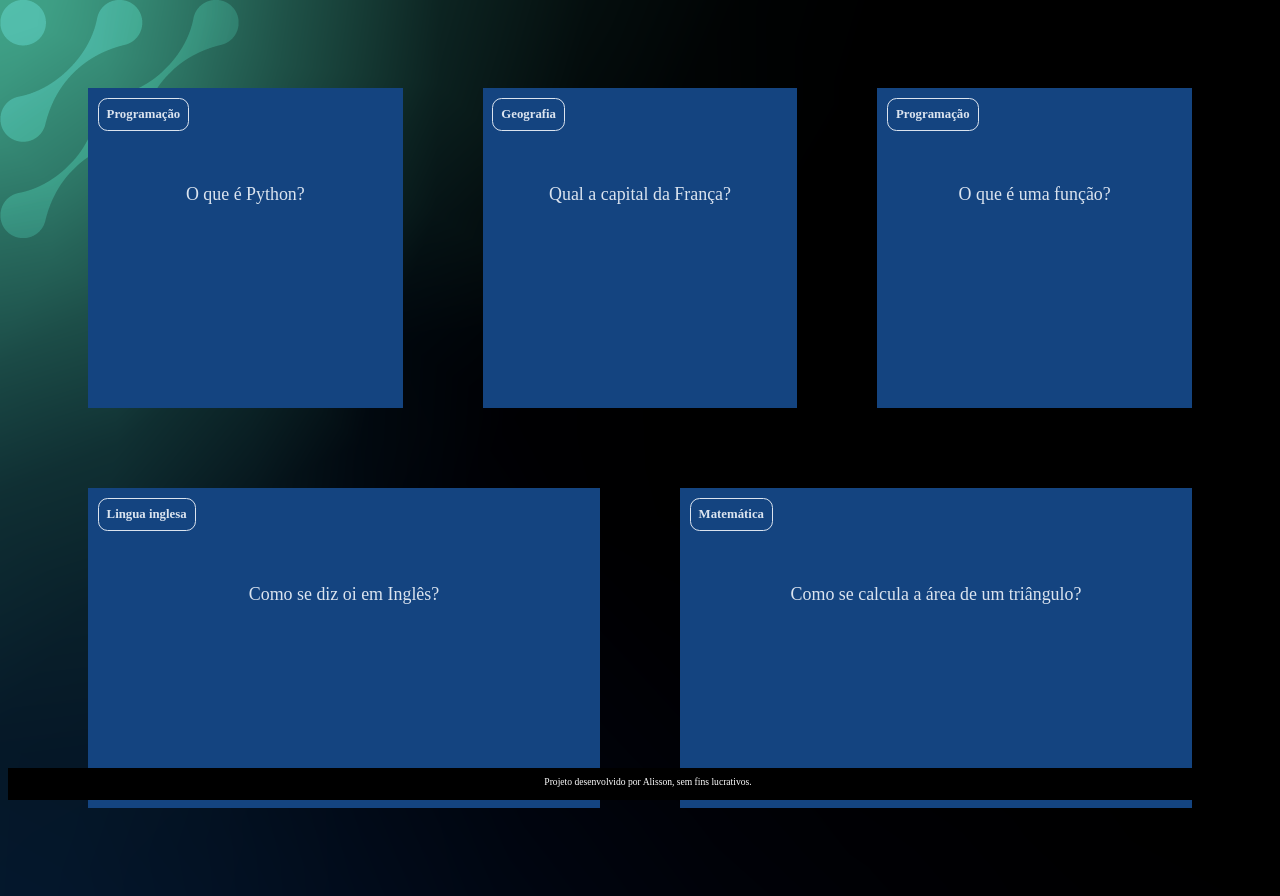
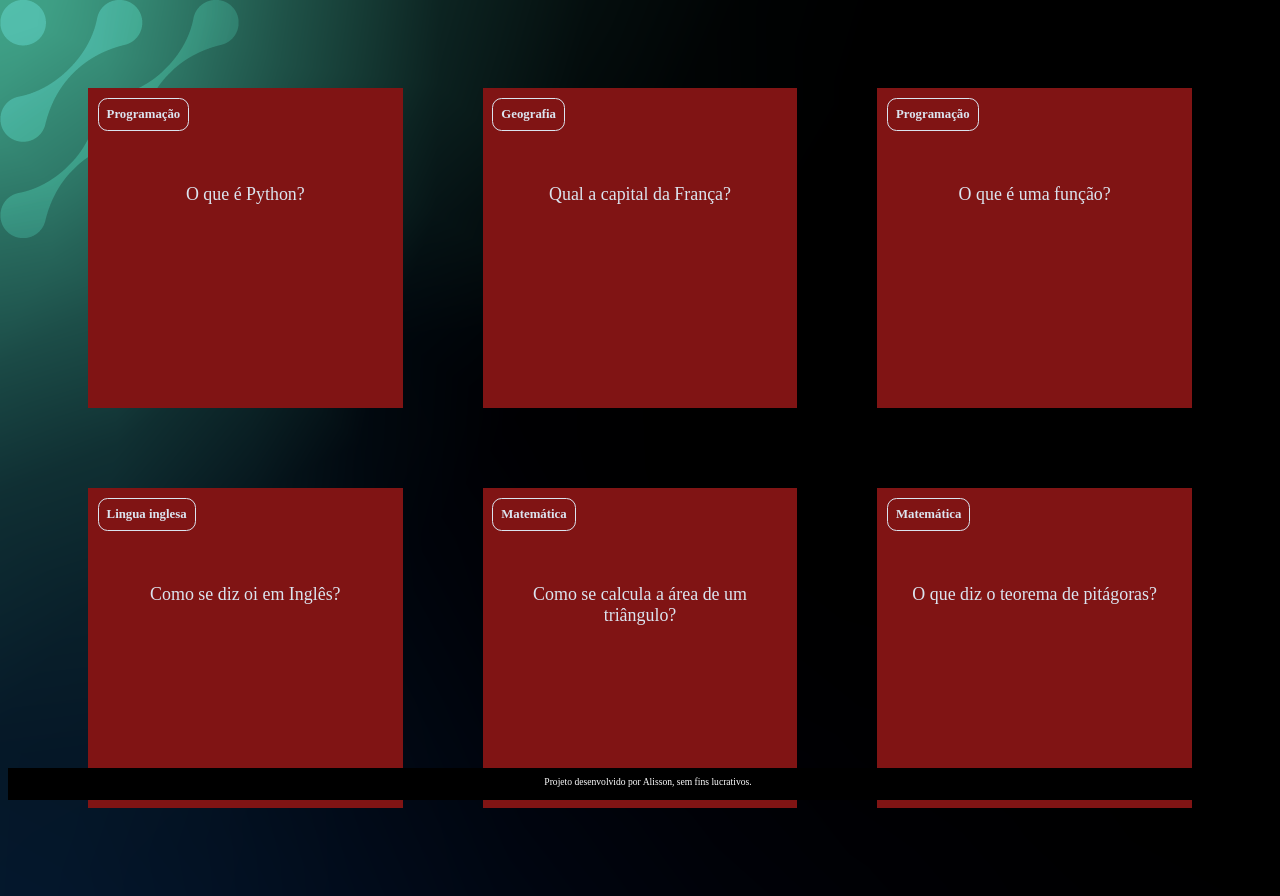
Before and after one commit to profalissongallo/Projeto-cards---final, a plain HTML site: page index.html in a window 1280 px wide. Drawn offline with Linux system fonts and the light colour scheme.

Commit message:
Add files via upload

```diff
--- a/assets/style.css
+++ b/assets/style.css
@@ -1,6 +1,6 @@
 :root {
     --text-color: #DBE4EF;
-    --card-front-color: #144480;
+    --card-front-color: #801414;
     --card-back-color: #00F4BF;
 }
 
--- a/perguntas.js
+++ b/perguntas.js
@@ -27,3 +27,8 @@ criaCartao(
     'Como se calcula a área de um triângulo?',
     'A área de um triângulo qualquer pode ser calculada, multiplicando a base pela sua altura e dividindo esse resultado por 2.'
 )
+criaCartao(
+    'Matemática',
+    'O que diz o teorema de pitágoras?',
+    'Em todo triângulo retângulo a soma dos quadrados dos catetos é igual ao quadrado da hipotenusa'
+)
```
